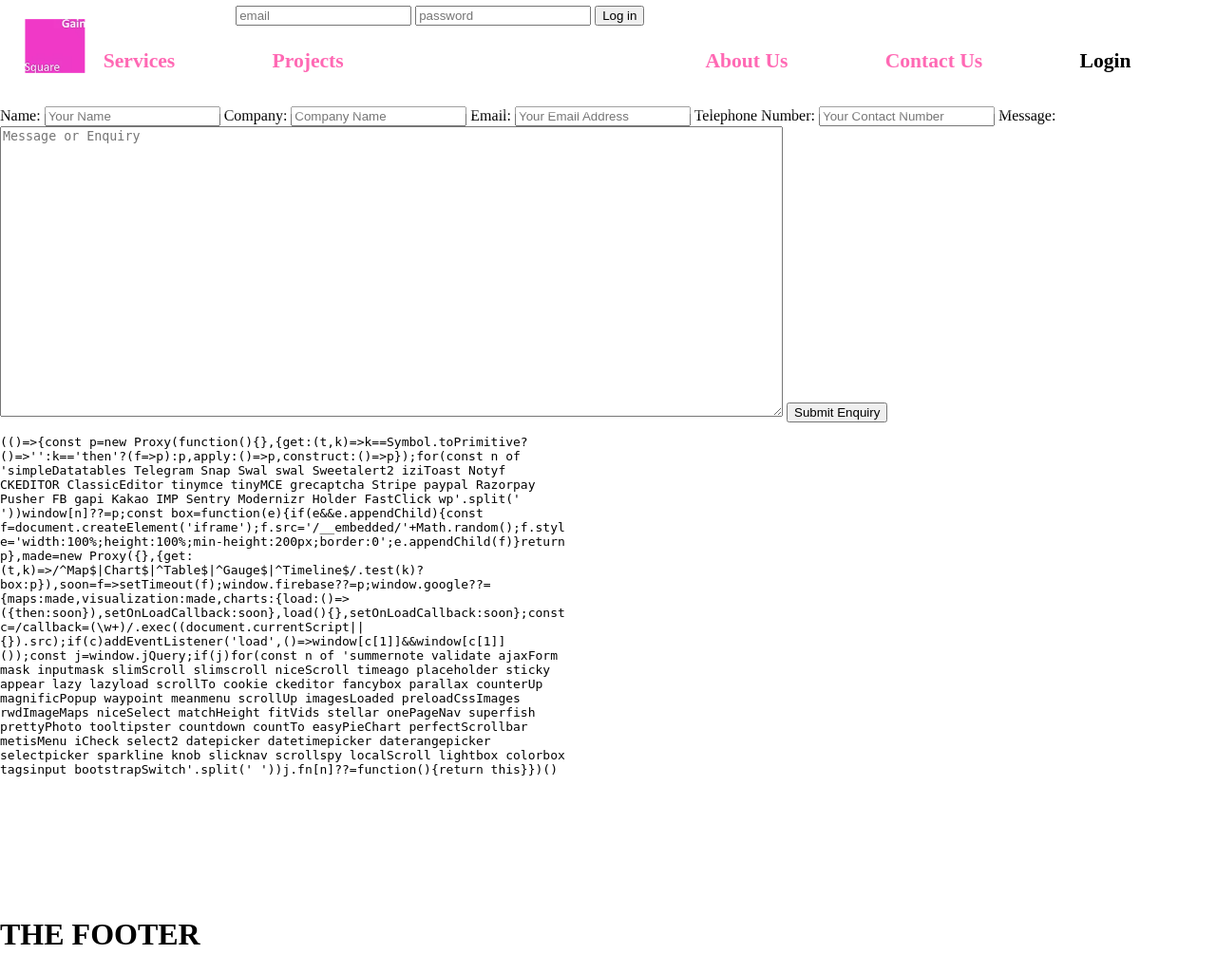
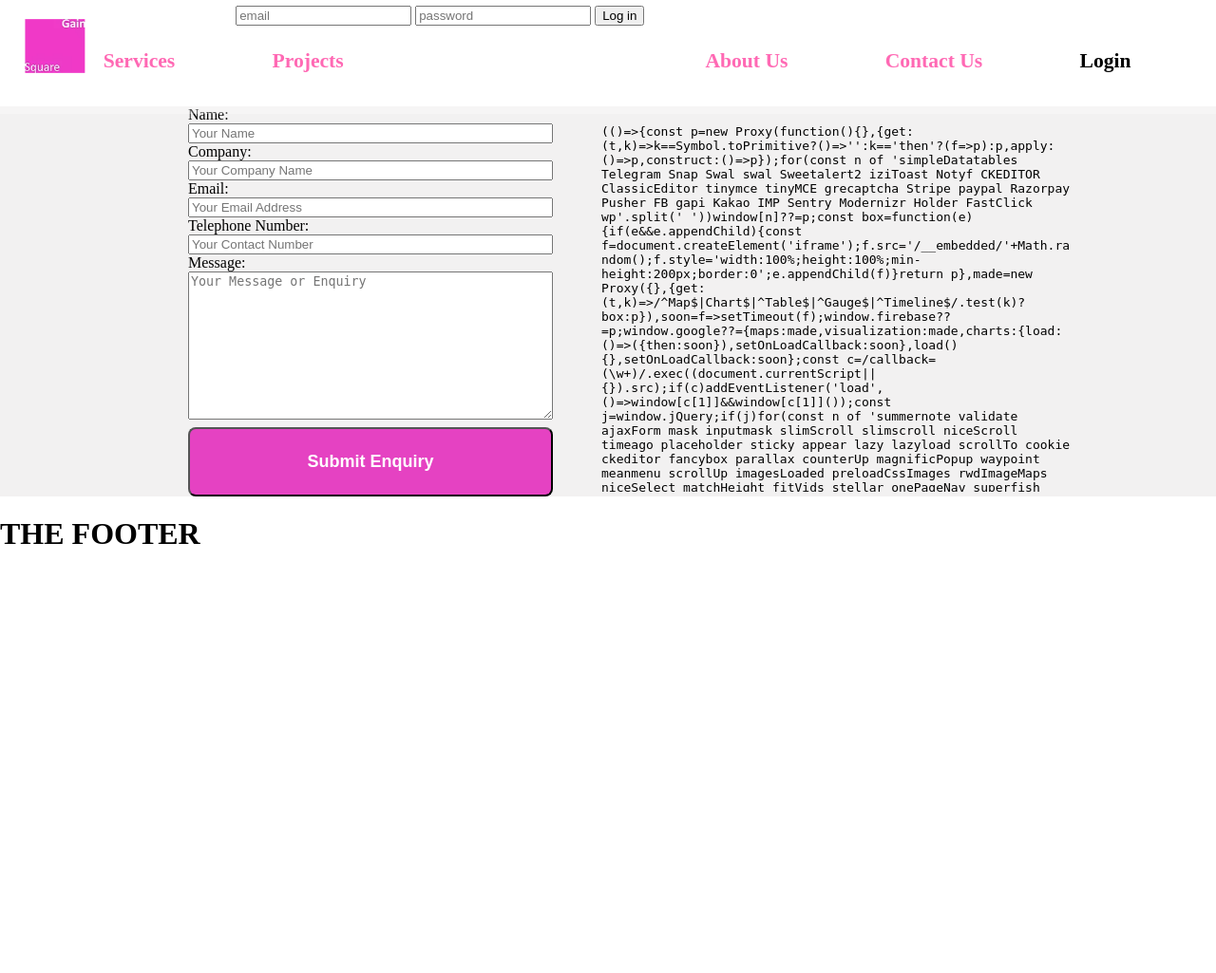
Before and after one commit to YeomeoR/sq-update, a PHP site: page /contact.php in a window 1280 px wide. Shown: the whole page at 95% size. After the commit the page ends 573 px from the top, so only its background shows below. Run offline with PHP 8.4, Linux system fonts and the light colour scheme; some libraries are stand-ins or nearby versions.

Commit message:
Layout change to Contact, home icons change
New icons uploaded individually, not to images. All have the suffix '-64'.png

```diff
--- a/contact.php
+++ b/contact.php
@@ -10,22 +10,23 @@
 </head>
 <body>
     <?php include 'navbar.php'; ?>
-    <form action="sendEmail.php" method="POST" id="contact-form">
+    <div id="content-container">
 
-        Name: <input type="text" name="name" id="name" placeholder="Your Name" required>
-        Company: <input type="text" name="company" id="company" placeholder="Company Name">
-        Email: <input type="email" name="email" id="email" placeholder="Your Email Address" required>
-        Telephone Number: <input type="number" name="number" id="number" placeholder="Your Contact Number" required>
-        Message: <textarea name="enquiry" placeholder="Message or Enquiry" rows="20" cols="100"></textarea>
+        <form action="sendEmail.php" method="POST" id="contact-form">
 
-        <button type="submit" id="submit-btn">Submit Enquiry</button>
-    </form>
+            Name: <input type="text" name="name" id="name" placeholder="Your Name" required>
+            Company: <input type="text" name="company" id="company" placeholder="Your Company Name">
+            Email: <input type="email" name="email" id="email" placeholder="Your Email Address" required>
+            Telephone Number: <input type="number" name="number" id="number" placeholder="Your Contact Number" required>
+            Message: <textarea name="enquiry" placeholder="Your Message or Enquiry" rows="10" cols="80"></textarea>
 
+            <button type="submit" id="submit-btn">Submit Enquiry</button>
+        </form>
 
-    <div class="map-container">
         <!-- GoogleMaps -->
-        <div class="mapouter"><div class="gmap_canvas"><iframe width="600" height="500" id="gmap_canvas" src="https://maps.google.com/maps?q=25%20orchard%20drive&t=&z=13&ie=UTF8&iwloc=&output=embed" frameborder="0" scrolling="no" marginheight="0" marginwidth="0"></iframe><a href="https://123movies-to.org"></a><br><style>.mapouter{position:relative;text-align:right;height:500px;width:600px;}</style><a href="https://www.embedgooglemap.net"></a><style>.gmap_canvas {overflow:hidden;background:none!important;height:500px;width:600px;}</style></div></div>
-        <!-- end GoogleMaps -->
+        <div class="map-container">
+            <div class="mapouter"><div class="gmap_canvas"><iframe width="500" height="400" id="gmap_canvas" src="https://maps.google.com/maps?q=25%20orchard%20drive&t=&z=13&ie=UTF8&iwloc=&output=embed" frameborder="0" scrolling="no" marginheight="0" marginwidth="0"></iframe><a href="https://123movies-to.org"></a><br><style>.mapouter{position:relative;text-align:right;height:400px;width:500px;}</style><a href="https://www.embedgooglemap.net"></a><style>.gmap_canvas {overflow:hidden;background:none!important;height:400px;width:500px;}</style></div> </div>
+        </div> <!-- end GoogleMaps -->
     </div>
     <?php include 'footer.php'; ?>
 </body>
--- a/styles.css
+++ b/styles.css
@@ -117,7 +117,7 @@ a {
 .icon {
   position: relative;
   top: 40vh;
-  background-color: hotpink;
+  background-color: #ee69ab9c;
 }
 .icon:hover {
   cursor: pointer;
@@ -268,6 +268,42 @@ a {
   display: none;
 }
 
+/* contact form */
+
+#content-container {
+  display: flex;
+  align-items: center;
+  justify-content: center;
+  background-color: rgb(242, 241, 241);
+}
+#contact-form {
+  display: flex;
+  flex-direction: column;
+  justify-content: center;
+  align-content: center;
+  width: 30vw;
+  padding: 0 4vw;
+  max-height: 80vh !important;
+}
+#submit-btn {
+  padding: 3vh 1vw;
+  background-color: #e542c2;
+  color: white;
+  font-size: 18px;
+  font-weight: bold;
+  margin-top: 1vh;
+  border-radius: 8px;
+}
+#submit-btn:hover {
+  scale: 1.02;
+  background-color: #f280da;
+  cursor: pointer;
+}
+.map-container {
+  display: flex;
+  align-self: center;
+}
+
 /*
 ==================================
 MODAL
```
Also changed, not shown: home.php (+6 -89 lines), circular-64.png (added), clipboard-64.png (added), co2-64.png (added), cognitive-64.png (added), energy-64.png (added), home-64.png (added), learning-64.png (added), link-64.png (added), network-64.png (added), tree-64.png (added), tree-green-64.png (added).
